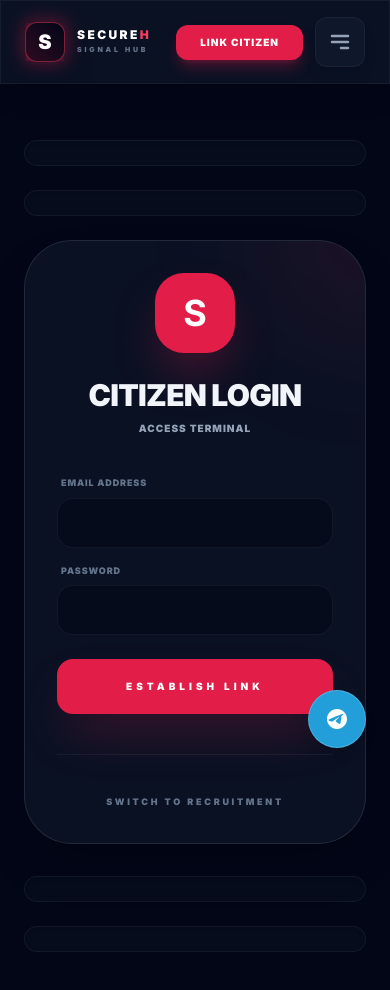
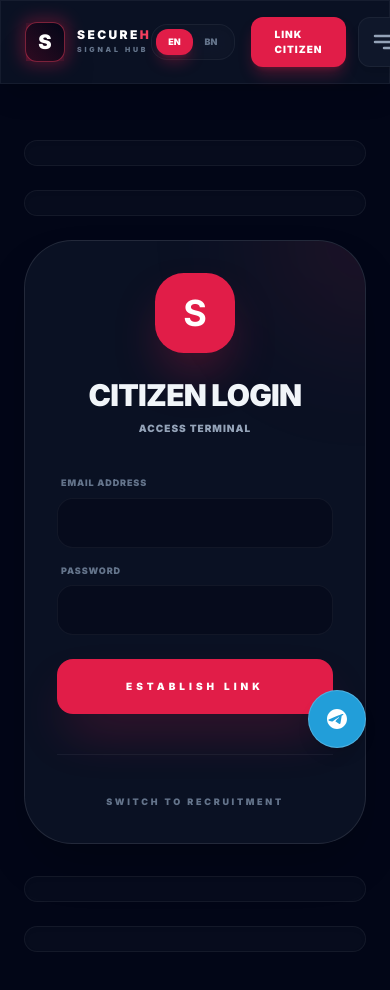
Before and after one commit to teamcipx/Xxx, a React (Vite) app: page /auth in a window 390 px wide. Shown: the top 990 px of the page. Built offline with nearby package versions, Linux system fonts and the light colour scheme; no server answers; the database is empty.

Commit message:
feat: Add language switcher to mobile menu
Introduces a language switcher component within the mobile menu to allow users to toggle between English and Bengali. This enhances accessibility and supports a wider user base.

```diff
--- a/App.tsx
+++ b/App.tsx
@@ -134,6 +134,26 @@ const SecureHLogo = () => (
   </div>
 );
 
+const LanguageSwitcher = () => {
+  const { lang, setLang } = useLang();
+  return (
+    <div className="flex bg-slate-900/80 rounded-2xl p-1 border border-white/5 backdrop-blur-md shadow-inner">
+      <button
+        onClick={() => setLang('en')}
+        className={`px-3 py-1.5 text-[9px] font-black rounded-xl transition-all ${lang === 'en' ? 'bg-rose-600 text-white shadow-lg shadow-rose-600/30' : 'text-slate-500 hover:text-slate-300'}`}
+      >
+        EN
+      </button>
+      <button
+        onClick={() => setLang('bn')}
+        className={`px-3 py-1.5 text-[9px] font-black rounded-xl transition-all ${lang === 'bn' ? 'bg-rose-600 text-white shadow-lg shadow-rose-600/30' : 'text-slate-500 hover:text-slate-300'}`}
+      >
+        BN
+      </button>
+    </div>
+  );
+};
+
 const TelegramSupportButton = () => (
   <a
     href={TELEGRAM_SUPPORT}
@@ -162,13 +182,18 @@ const MobileDrawer: React.FC<{
     <div className="fixed inset-0 z-[100] md:hidden">
       <div className="absolute inset-0 bg-slate-950/80 backdrop-blur-md transition-opacity" onClick={onClose}></div>
       <div className="absolute right-0 top-0 bottom-0 w-80 bg-slate-900 border-l border-white/10 shadow-2xl p-8 flex flex-col animate-slideIn">
-        <div className="flex items-center justify-between mb-12">
+        <div className="flex items-center justify-between mb-8">
           <SecureHLogo />
           <button onClick={onClose} className="p-2 text-slate-500 hover:text-white transition-colors">
             <svg className="w-6 h-6" fill="none" stroke="currentColor" viewBox="0 0 24 24">
               <path strokeLinecap="round" strokeLinejoin="round" strokeWidth={2.5} d="M6 18L18 6M6 6l12 12" />
             </svg>
           </button>
+        </div>
+
+        <div className="mb-8 p-1 border-b border-white/5 pb-6">
+           <p className="text-[8px] font-black text-slate-600 uppercase tracking-[0.4em] mb-3">Signal Dialect</p>
+           <LanguageSwitcher />
         </div>
 
         {user ? (
@@ -208,7 +233,7 @@ const MobileDrawer: React.FC<{
               </Link>
               {user.role === 'admin' && (
                  <Link to="/admin" onClick={onClose} className="p-4 text-[11px] font-black uppercase tracking-widest text-indigo-400 hover:text-indigo-300 flex items-center gap-4 transition-all">
-                    <svg className="w-5 h-5" fill="none" stroke="currentColor" viewBox="0 0 24 24"><path strokeLinecap="round" strokeLinejoin="round" strokeWidth={2} d="M9 3v2m6-2v2M9 19v2m6-2v2M5 9H3m2 6H3m18-6h-2m2 6h-2M7 19h10a2 2 0 002-2V7a2 2 0 00-2-2H7a2 2 0 00-2 2v10a2 2 0 002 2zM9 9h6v6H9V9z" /></svg>
+                    <svg className="w-5 h-5" fill="none" stroke="currentColor" viewBox="0 0 24 24"><path strokeLinecap="round" strokeLinejoin="round" strokeWidth={2} d="M9 3v2m6-2v2M9 19v2m6-2v2M5 9H3m2 6H3m18-6h-2m2 6h-2M7 19h10a2 2 0 002-2V7a2 2 0 00-2-2H7a2 2 0 00-2-2v10a2 2 0 002 2zM9 9h6v6H9V9z" /></svg>
                     {t('hq')}
                  </Link>
               )}
@@ -242,7 +267,7 @@ const PendingApprovalView: React.FC<{ user: User }> = ({ user }) => {
         <div className="absolute inset-0 bg-rose-600/20 blur-[100px] rounded-full animate-pulse"></div>
         <div className="relative bg-slate-900 border-4 border-rose-500/50 w-32 h-32 md:w-40 md:h-40 rounded-full flex items-center justify-center shadow-2xl">
           <svg className="w-16 h-16 md:w-20 md:h-20 text-rose-500 animate-pulse" fill="none" stroke="currentColor" viewBox="0 0 24 24">
-            <path strokeLinecap="round" strokeLinejoin="round" strokeWidth={1.5} d="M12 11c0 3.517-1.009 6.799-2.753 9.571m-3.44-2.04l.054-.09A10.003 10.003 0 0112 3c1.72 0 3.347.433 4.775 1.2a10 10 0 014.472 8.528c0 2.304-.775 4.428-2.083 6.13M12 11c0-3.314 2.686-6 6-6s6 2.686 6 6-2.686 6-6 6-6-2.686-6-6zm-6 2c0 1.657-1.343 3-3 3s-3-1.343-3-3 1.343-3-3-3 3 1.343 3 3z" />
+            <path strokeLinecap="round" strokeLinejoin="round" strokeWidth={1.5} d="M12 11c0 3.517-1.009 6.799-2.753 9.571m-3.44-2.04l.054-.09A10.003 10.003 0 0112 3c1.72 0 3.347.433 4.775 1.2a10 10 0 014.472 8.528c0 2.304-.775 4.428-2.083 6.13M12 11c0-3.314 2.686-6 6-6s6 2.686 6 6-2.686 6-6 6-2.686 6-6 6-6-2.686-6-6zm-6 2c0 1.657-1.343 3-3 3s-3-1.343-3-3 1.343-3-3-3 3 1.343 3 3z" />
           </svg>
         </div>
       </div>
@@ -375,9 +400,8 @@ const App: React.FC = () => {
               </div>
 
               <div className="flex items-center gap-4">
-                <div className="hidden sm:flex bg-slate-900 rounded-xl p-1 border border-white/5">
-                  <button onClick={() => setLang('en')} className={`px-2 py-1 text-[8px] font-bold rounded-lg transition-all ${lang === 'en' ? 'bg-rose-600 text-white' : 'text-slate-500'}`}>EN</button>
-                  <button onClick={() => setLang('bn')} className={`px-2 py-1 text-[8px] font-bold rounded-lg transition-all ${lang === 'bn' ? 'bg-rose-600 text-white' : 'text-slate-500'}`}>BN</button>
+                <div className="flex">
+                   <LanguageSwitcher />
                 </div>
 
                 {currentUser ? (
```
